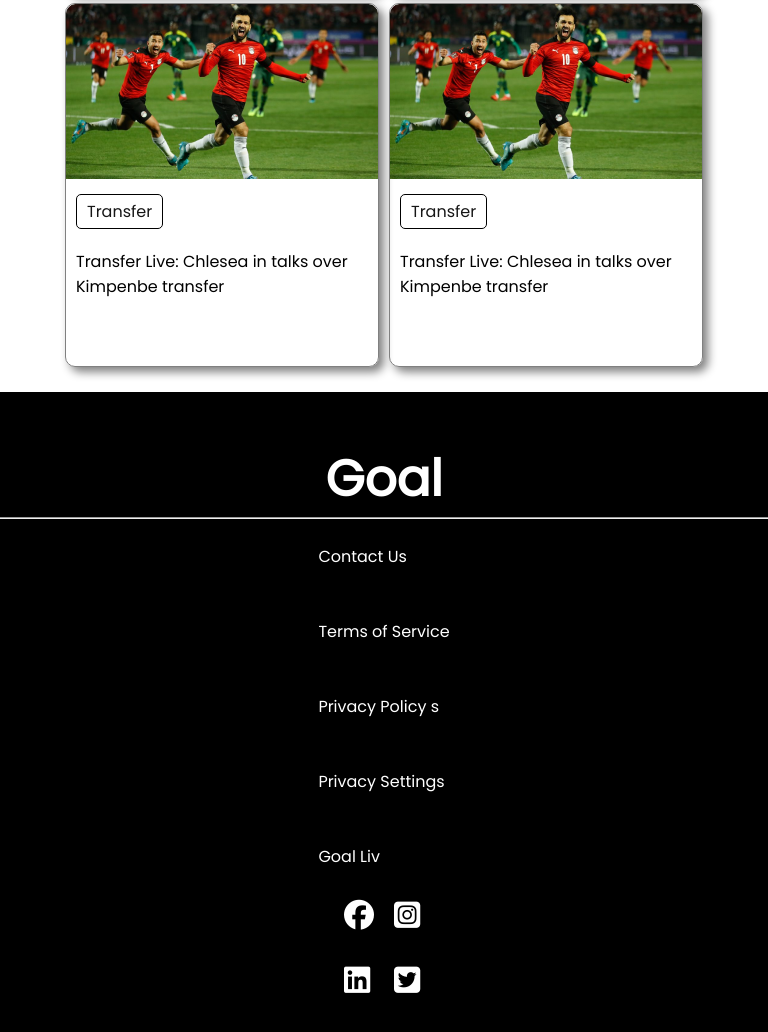
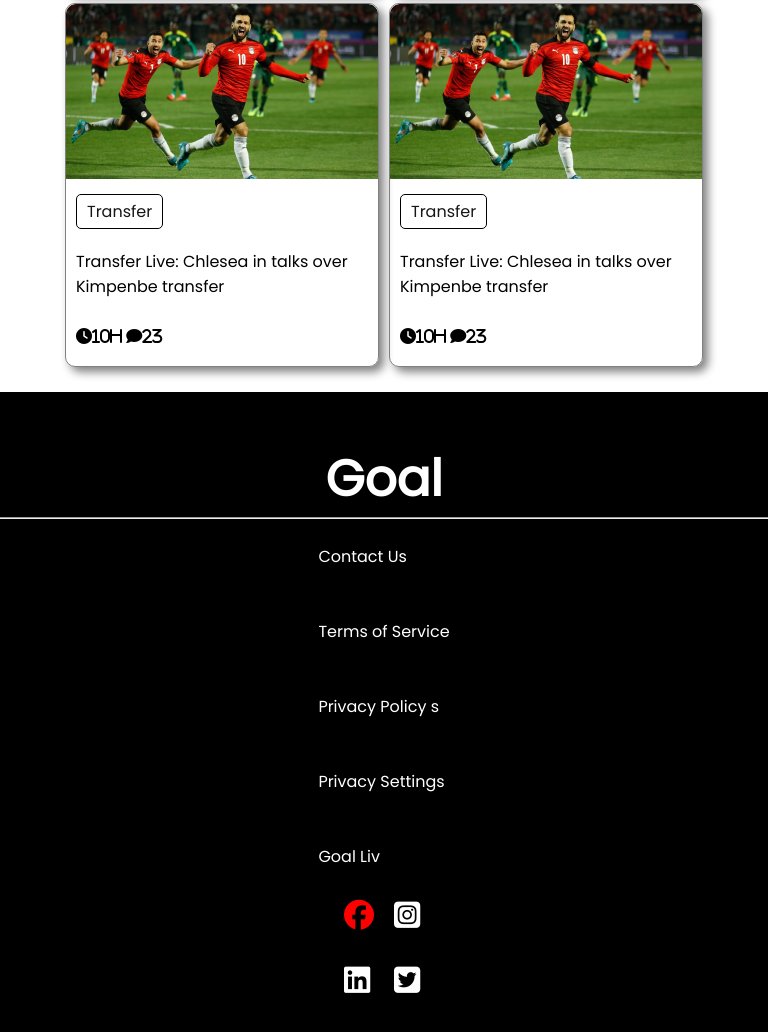
Before and after one commit to rakibpath/World-Cup-Update, a plain HTML site: page index.html in a window 768 px wide. Shown: the part 2239-3271 px from the top of the page. Drawn offline with Linux system fonts and the light colour scheme.

Commit message:
colorchane

```diff
--- a/style.css
+++ b/style.css
@@ -9,7 +9,7 @@ body {
     width: 100%;
 }
 
-/* <!-- Header imgg Start --> */
+/* <!-- Header img Start --> */
 .header-section {
     margin-top: 50px;
     display: flex;
@@ -353,16 +353,18 @@ i{
         align-items: center;
 
     }
-
+    .blog-icon  .fa-solid {
+        color: #000;
+    }
     .footer-icon {
         display: grid;
         grid-template-columns: repeat(2, 1fr);
         justify-content: center;
         align-items: center;
-        color: white;
+        color: rgb(255, 0, 0);
     }
     .icon{
-        color: white;
+        color: rgb(255, 0, 0);
     }
     .footter-menu-box {
         display: grid;
```
